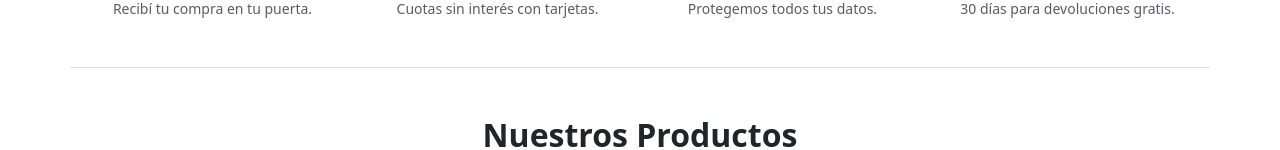
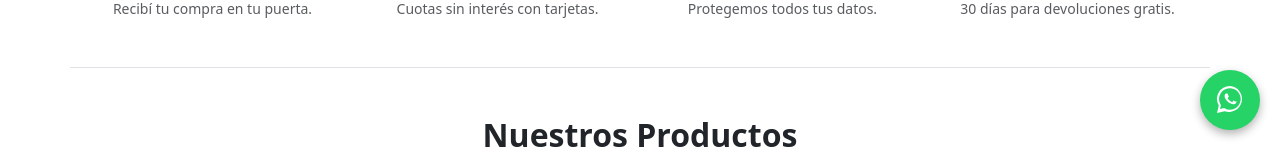
Before and after one commit to mizambran/PMV-Web, a React (Vite) app: page / in a window 1280 px wide. Shown: the part 650-800 px from the top of the page. Built offline with nearby package versions, Linux system fonts and the light colour scheme.

Commit message:
agrego boton de wsp con numero estatico y mensaje de prueba

```diff
--- a/src/App.jsx
+++ b/src/App.jsx
@@ -9,6 +9,7 @@ import Footer from './Components/shared/Footer'
 import LoginYRegistro from './Components/Usuarios/LoginYRegistro'
 import DetalleProducto from './Components/Productos/DetalleProducto'
 import RutaProtegida from './Components/RutasProtegidas/RutaProtegida'
+import BotonWhatsApp from './Components/shared/BotonWhatsapp'
 function App() {
 
   return (
@@ -26,6 +27,7 @@ function App() {
         <Route path='/login' element={<LoginYRegistro></LoginYRegistro>} />
         <Route path='*' element={<p>Error 404</p>} />
       </Routes>
+      <BotonWhatsApp telefono={'5493816096533'} mensaje={"Hola! Estuve viendo tu sitio web, quiero hablar con un asesor."} />
       <Footer></Footer>
       </BrowserRouter>
     </>
--- /dev/null
+++ b/src/Components/shared/BotonWhatsapp.jsx
@@ -0,0 +1,39 @@
+const BotonWhatsApp = ({ telefono, mensaje }) => {
+  const abrirWhatsApp = () => {
+    const numeroLimpio = telefono.replace(/\D/g, '');
+    const mensajeCodificado = encodeURIComponent(mensaje);
+    const url = `https://wa.me/${numeroLimpio}?text=${mensajeCodificado}`;
+
+    window.open(url, '_blank', 'noopener,noreferrer');
+  };
+
+  return (
+    <button
+      type="button"
+      onClick={abrirWhatsApp}
+      aria-label="Contactar por WhatsApp"
+      style={{
+        position: 'fixed',
+        bottom: '20px',
+        right: '20px',
+        width: '60px',
+        height: '60px',
+        backgroundColor: '#25D366',
+        border: 'none',
+        borderRadius: '50%',
+        boxShadow: '0 4px 10px rgba(0, 0, 0, 0.3)',
+        cursor: 'pointer',
+        display: 'flex',
+        alignItems: 'center',
+        justifyContent: 'center',
+        zIndex: 1000,
+      }}
+    >
+      <svg viewBox="0 0 32 32" width="32" height="32" fill="white">
+        <path d="M16 2a13 13 0 0 0-11.2 19.6L3 29l7.6-1.8A13 13 0 1 0 16 2zm0 23.8a10.8 10.8 0 0 1-5.5-1.5l-.4-.2-4.1 1 1-4-.3-.4A10.8 10.8 0 1 1 16 25.8zm5.9-8.1c-.3-.2-1.9-.9-2.2-1-.3-.1-.5-.2-.7.2-.2.3-.8 1-.1 1.2-.2.2-.4.2-.7.1a8.8 8.8 0 0 1-2.6-1.6 9.8 9.8 0 0 1-1.8-2.2c-.2-.3 0-.5.1-.6l.5-.6c.2-.2.2-.3.3-.5.1-.2 0-.4 0-.5-.1-.2-.7-1.7-1-2.3-.2-.6-.5-.5-.7-.5h-.6c-.2 0-.5.1-.8.4-.3.3-1 1-1 2.4s1 2.8 1.2 3c.1.2 2 3.1 4.9 4.3.7.3 1.2.5 1.6.6.7.2 1.3.2 1.8.1.6-.1 1.9-.8 2.1-1.5.3-.7.3-1.3.2-1.5-.1-.1-.3-.2-.6-.3z" />
+      </svg>
+    </button>
+  );
+};
+
+export default BotonWhatsApp;
```
